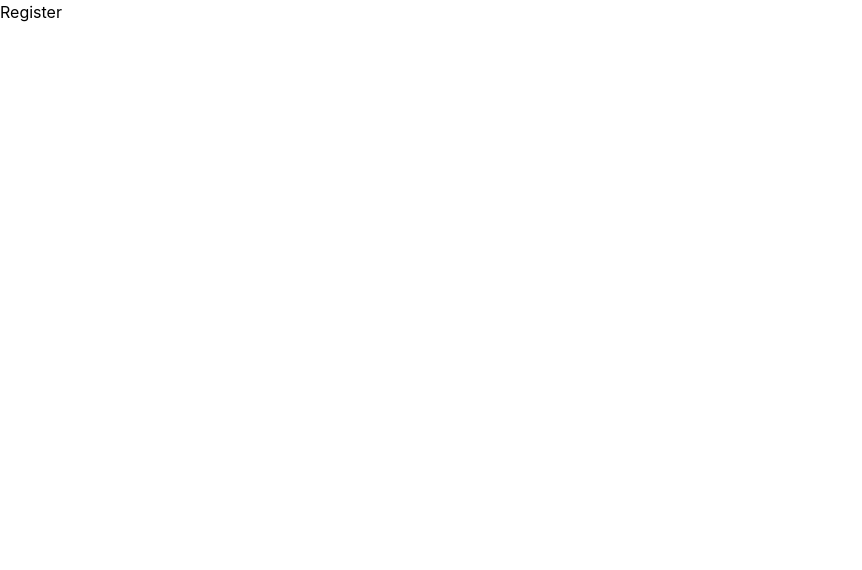
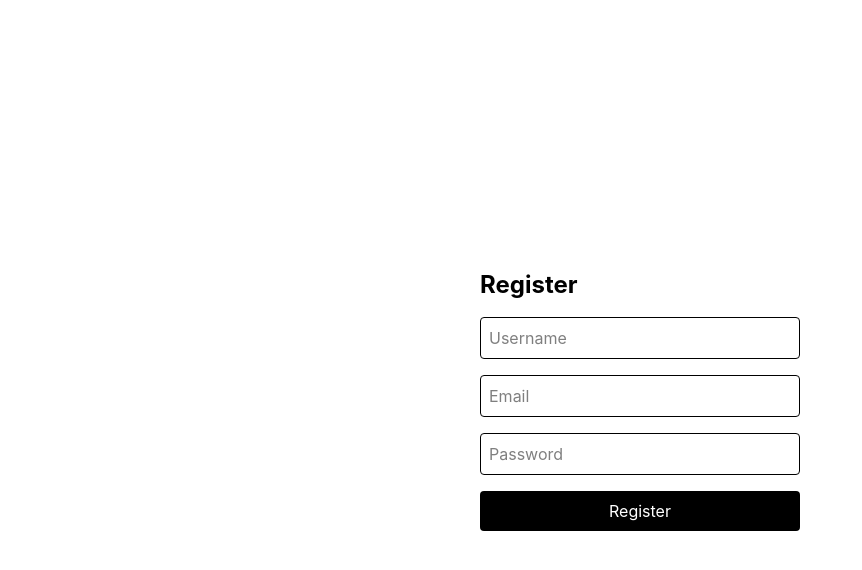
Before and after one commit to OM3GA-11/vent, a React app in the folder frontend/: page /register in a window 1280 px wide. Shown: the top 570 px of the page, without its empty margins (0-862 px from the left). Built offline with nearby package versions, Linux system fonts and the light colour scheme; the HTML template or start-up script is replaced by a standard one.

Commit message:
Implement frontend authentication

```diff
--- /dev/null
+++ b/frontend/src/api/auth.js
@@ -0,0 +1,11 @@
+import api from "./axios";
+
+export const registerUser = async (userData) => {
+  const response = await api.post("/auth/register", userData);
+  return response.data;
+};
+
+export const loginUser = async (userData) => {
+  const response = await api.post("/auth/login", userData);
+  return response.data;
+};
--- a/frontend/src/pages/Login.jsx
+++ b/frontend/src/pages/Login.jsx
@@ -1,5 +1,79 @@
-function Login (){
-    return <h1>Login</h1>;
+import { useState } from "react";
+import { useNavigate } from "react-router-dom";
+
+import { loginUser } from "../api/auth";
+import useAuthStore from "../store/authStore";
+
+function Login() {
+  const navigate = useNavigate();
+
+  const login = useAuthStore(
+    (state) => state.login
+  );
+
+  const [formData, setFormData] = useState({
+    email: "",
+    password: "",
+  });
+
+  const handleChange = (e) => {
+    setFormData((prev) => ({
+      ...prev,
+      [e.target.name]: e.target.value,
+    }));
+  };
+
+  const handleSubmit = async (e) => {
+    e.preventDefault();
+
+    try {
+      const data = await loginUser(formData);
+
+      login(data.user, data.token);
+
+      navigate("/");
+    } catch (error) {
+      console.error(error);
+
+      alert("Login failed");
+    }
+  };
+
+  return (
+    <div className="min-h-screen flex justify-center items-center">
+      <form
+        onSubmit={handleSubmit}
+        className="flex flex-col gap-4 w-80"
+      >
+        <h1 className="text-2xl font-bold">
+          Login
+        </h1>
+
+        <input
+          type="email"
+          name="email"
+          placeholder="Email"
+          onChange={handleChange}
+          className="border p-2 rounded"
+        />
+
+        <input
+          type="password"
+          name="password"
+          placeholder="Password"
+          onChange={handleChange}
+          className="border p-2 rounded"
+        />
+
+        <button
+          type="submit"
+          className="bg-black text-white p-2 rounded"
+        >
+          Login
+        </button>
+      </form>
+    </div>
+  );
 }
 
 export default Login;
--- a/frontend/src/pages/Register.jsx
+++ b/frontend/src/pages/Register.jsx
@@ -1,5 +1,79 @@
-function Register (){
-    return <h1>Register</h1>;
+import { useState } from "react";
+import { registerUser } from "../api/auth";
+
+function Register() {
+  const [formData, setFormData] = useState({
+    username: "",
+    email: "",
+    password: "",
+  });
+
+  const handleChange = (e) => {
+    setFormData((prev) => ({
+      ...prev,
+      [e.target.name]: e.target.value,
+    }));
+  };
+
+  const handleSubmit = async (e) => {
+    e.preventDefault();
+
+    try {
+      const data = await registerUser(formData);
+
+      console.log(data);
+
+      alert("Registration successful");
+    } catch (error) {
+      console.error(error);
+
+      alert("Registration failed");
+    }
+  };
+
+  return (
+    <div className="min-h-screen flex justify-center items-center">
+      <form
+        onSubmit={handleSubmit}
+        className="flex flex-col gap-4 w-80"
+      >
+        <h1 className="text-2xl font-bold">
+          Register
+        </h1>
+
+        <input
+          type="text"
+          name="username"
+          placeholder="Username"
+          onChange={handleChange}
+          className="border p-2 rounded"
+        />
+
+        <input
+          type="email"
+          name="email"
+          placeholder="Email"
+          onChange={handleChange}
+          className="border p-2 rounded"
+        />
+
+        <input
+          type="password"
+          name="password"
+          placeholder="Password"
+          onChange={handleChange}
+          className="border p-2 rounded"
+        />
+
+        <button
+          type="submit"
+          className="bg-black text-white p-2 rounded"
+        >
+          Register
+        </button>
+      </form>
+    </div>
+  );
 }
 
 export default Register;
```
